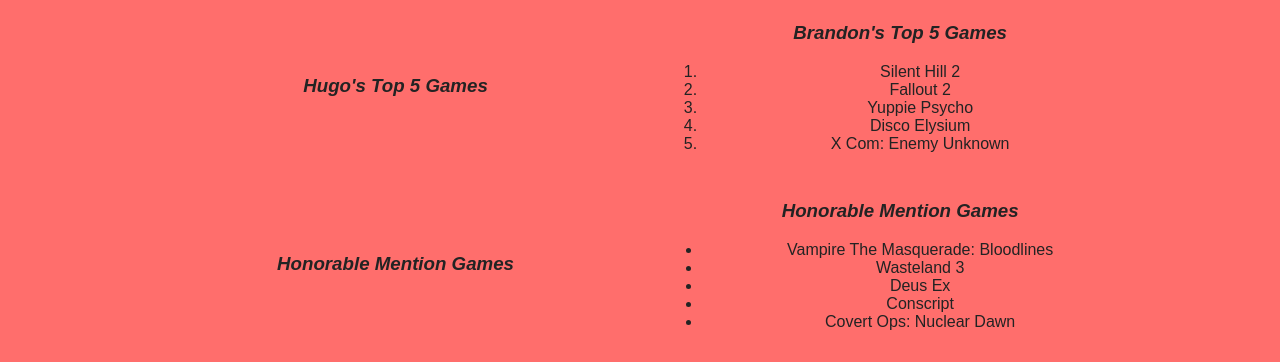
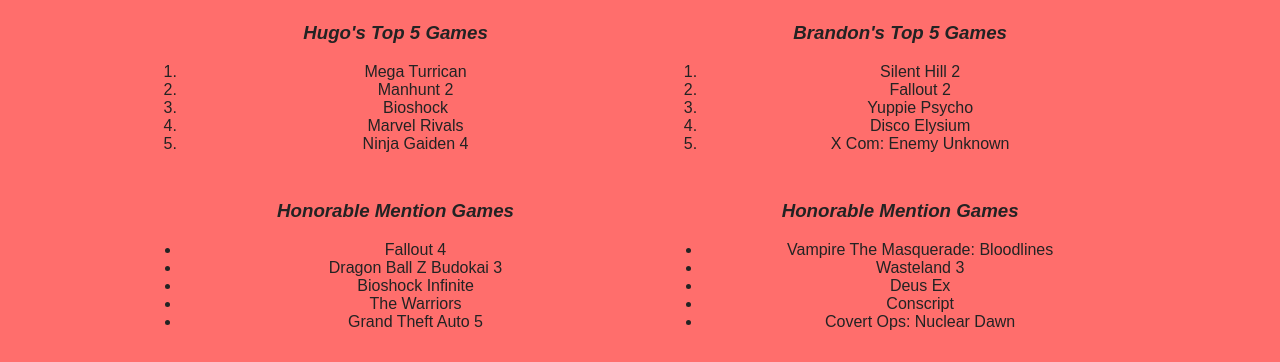
Before and after one commit to brvarner/game-encyclopedia, a plain HTML site: page pages/aboutUsPage.html in a window 1280 px wide. Shown: the part 736-1098 px from the top of the page. Drawn offline with Linux system fonts and the light colour scheme; a web font is replaced by a local one.

Commit message:
Adding the header pics, about us section, and pictures

```diff
--- a/pages/aboutUsPage.html
+++ b/pages/aboutUsPage.html
@@ -66,6 +66,13 @@
         <tr>
           <td class="about-table-element">
             <h3>Hugo's Top 5 Games</h3>
+            <ol>
+              <li>Mega Turrican</li>
+              <li>Manhunt 2</li>
+              <li>Bioshock</li>
+              <li>Marvel Rivals</li>
+              <li>Ninja Gaiden 4</li>
+            </ol>
           </td>
           <td class="about-table-element">
             <h3>Brandon's Top 5 Games</h3>
@@ -81,6 +88,13 @@
         <tr>
           <td class="about-table-element">
             <h3>Honorable Mention Games</h3>
+            <ul>
+              <li>Fallout 4</li>
+              <li>Dragon Ball Z Budokai 3</li>
+              <li>Bioshock Infinite</li>
+              <li>The Warriors</li>
+              <li>Grand Theft Auto 5</li>
+            </ul>
           </td>
           <td class="about-table-element">
             <h3>Honorable Mention Games</h3>
```
Also changed, not shown: index.html (+2 -2 lines), pages/fightingPage.html (+1 -0 lines), pages/fpsPage.html (+1 -0 lines), pages/platformerPage.html (+1 -0 lines), pages/sportsPage.html (+1 -0 lines), assets/images/headerPics/Fighting-picture.jpg (added), assets/images/headerPics/fps_Cover.jpg (added), assets/images/headerPics/platformers.jpg (added), assets/images/headerPics/sport_Games.jpg (added), 1 other file.
